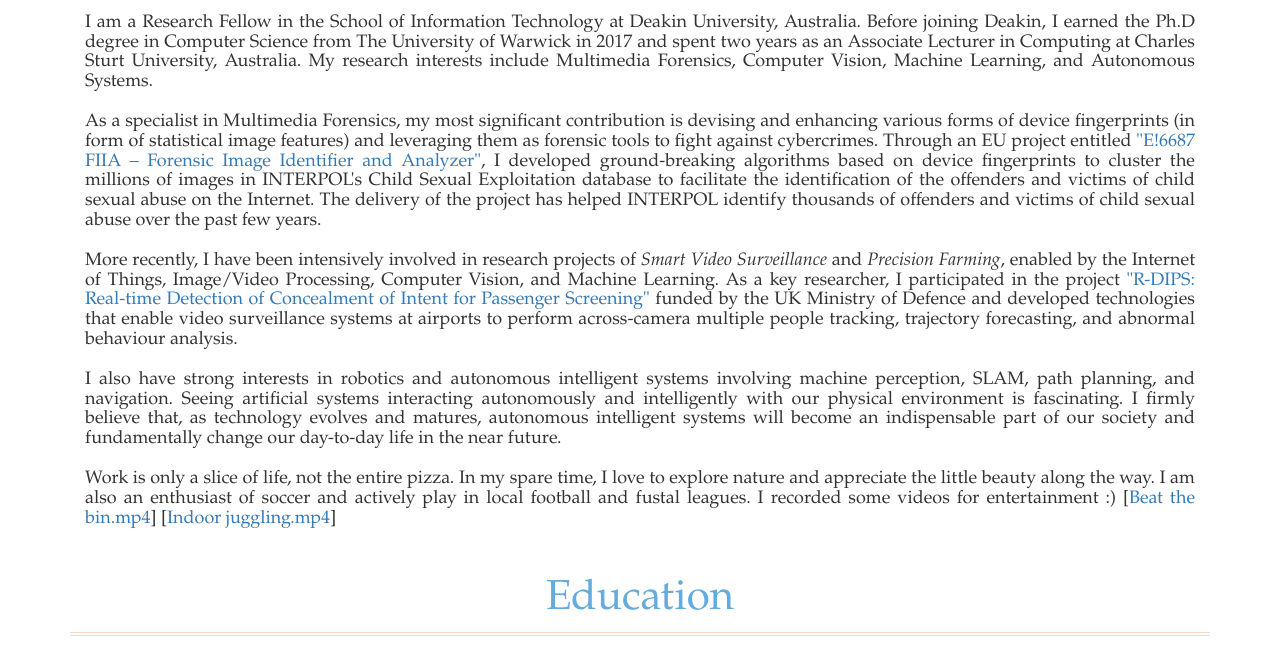
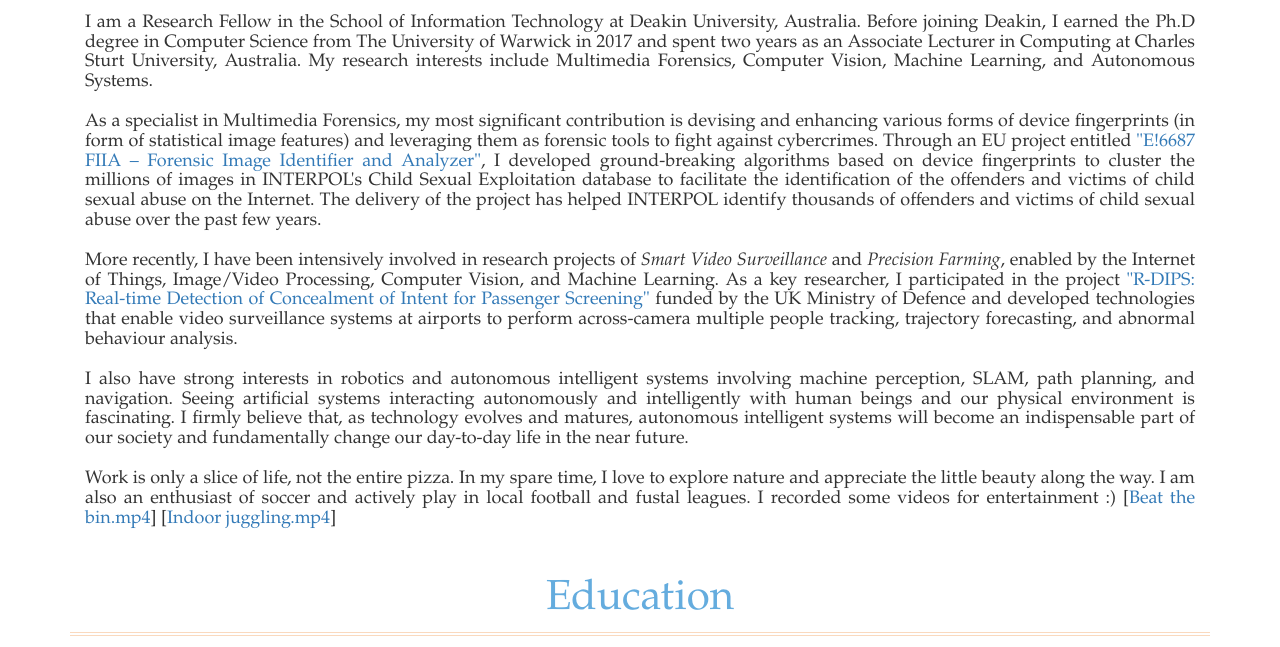
Before and after one commit to lxfhfut/lxfhfut.github.io, a plain HTML site: page index.html in a window 1280 px wide. Shown: the part 522-1169 px from the top of the page. Drawn offline with Linux system fonts and the light colour scheme; some icons are missing; a web font is replaced by a local one.

Commit message:
revise self-introduction

```diff
--- a/index.html
+++ b/index.html
@@ -126,7 +126,7 @@
 				<p><h4 align="justify">As a specialist in Multimedia Forensics, my most significant contribution is devising and enhancing various forms of device fingerprints (in form of statistical image features) and leveraging them as forensic tools to fight against cybercrimes. Through an EU project entitled <a href="https://www.era-learn.eu/network-information/networks/eurostars/eurostars-programme/forensic-image-identifier-and-analyzer" target="_blank">"E!6687 FIIA – Forensic Image Identifier and Analyzer"</a>, I developed ground-breaking algorithms based on device fingerprints to cluster the millions of images in INTERPOL's Child Sexual Exploitation database to facilitate the identification of the offenders and victims of child sexual abuse on the Internet. The delivery of the project has helped INTERPOL identify thousands of offenders and victims of child sexual abuse over the past few years.</h4></p><br>
 
 <p><h4 align="justify">More recently, I have been intensively involved in research projects of <i>Smart Video Surveillance</i> and <i>Precision Farming</i>, enabled by the Internet of Things, Image/Video Processing, Computer Vision, and Machine Learning. As a key researcher, I participated in the project <a href="https://www.gov.uk/government/publications/accelerator-funded-contracts/defence-and-security-accelerator-funded-contracts-1-april-2019-to-31-march-2020" target="_blank">"R-DIPS: Real-time Detection of Concealment of Intent for Passenger Screening"</a> funded by the UK Ministry of Defence and developed technologies that enable video surveillance systems at airports to perform across-camera multiple people tracking, trajectory forecasting, and abnormal behaviour analysis. </h4></p><br>
-<p><h4 align="justify">I also have strong interests in robotics and autonomous intelligent systems involving machine perception, SLAM, path planning, and navigation. Seeing artificial systems interacting autonomously and intelligently with our physical environment is fascinating. I firmly believe that, as technology evolves and matures, autonomous intelligent systems will become an indispensable part of our society and fundamentally change our day-to-day life in the near future.
+<p><h4 align="justify">I also have strong interests in robotics and autonomous intelligent systems involving machine perception, SLAM, path planning, and navigation. Seeing artificial systems interacting autonomously and intelligently with human beings and our physical environment is fascinating. I firmly believe that, as technology evolves and matures, autonomous intelligent systems will become an indispensable part of our society and fundamentally change our day-to-day life in the near future.
 </h4></p><br>
 <p><h4 align="justify">Work is only a slice of life, not the entire pizza. In my spare time, I love to explore nature and appreciate the little beauty along the way. I am also an enthusiast of soccer and actively play in local football and fustal leagues. I recorded some videos for entertainment :) [<a href="images/Beat the bin.mp4" target="_blank">Beat the bin.mp4</a>] [<a href="images/Indoor juggling.mp4" target="_blank">Indoor juggling.mp4</a>] </h4></p><br>
 			</div>
```
